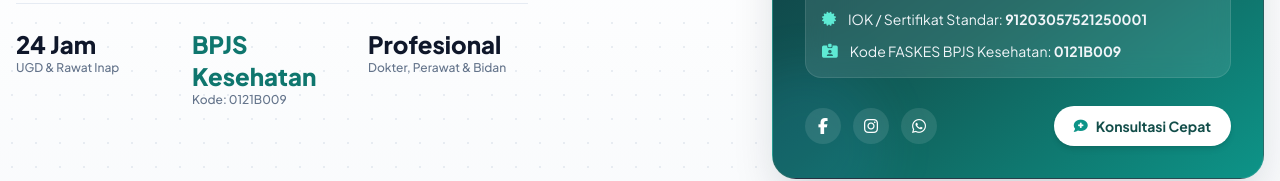
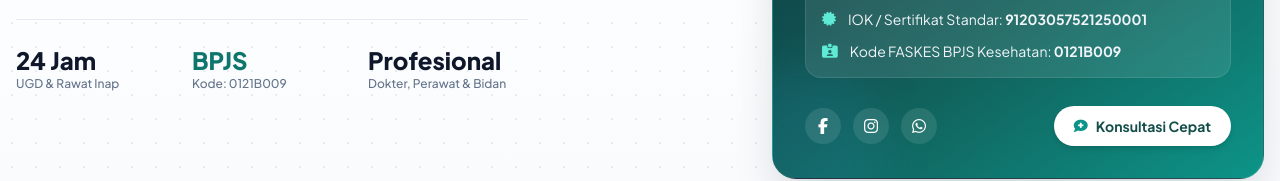
Before and after one commit to irfan-gmc/KlinikGMC, a plain HTML site: page index.html in a window 1280 px wide. Shown: the part 651-832 px from the top of the page. Drawn offline with nearby package versions, Linux system fonts and the light colour scheme.

Commit message:
Update index.html

```diff
--- a/index.html
+++ b/index.html
@@ -213,7 +213,7 @@
                 <p class="text-xs text-slate-500 font-medium">UGD & Rawat Inap</p>
               </div>
               <div>
-                <p class="text-xl sm:text-2xl font-extrabold text-teal-700">BPJS Kesehatan</p>
+                <p class="text-xl sm:text-2xl font-extrabold text-teal-700">BPJS</p>
                 <p class="text-xs text-slate-500 font-medium">Kode: 0121B009</p>
               </div>
               <div>
```
